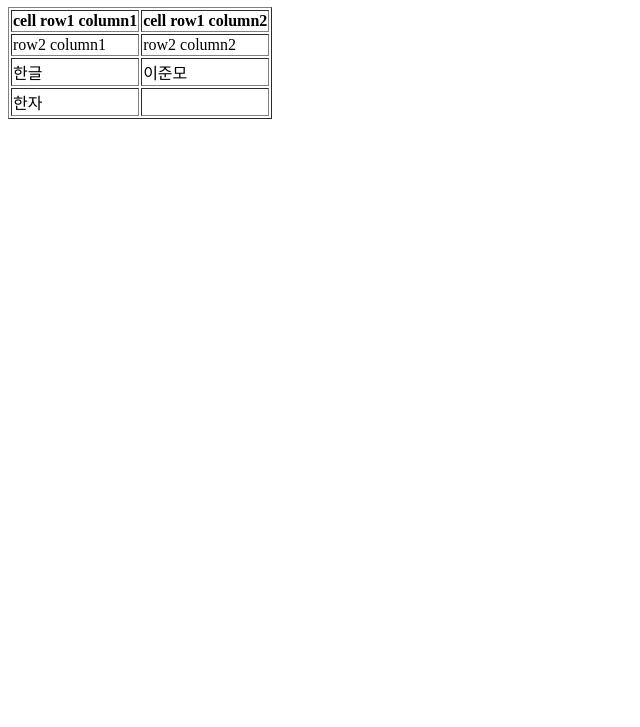
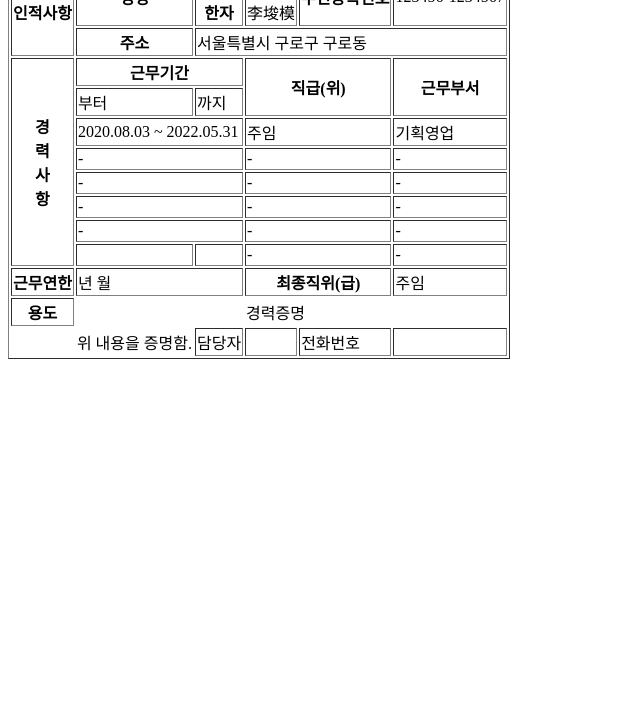
Before and after one commit to junmo-l/htmls, a plain HTML site: page tables_tag.html in a window 1280 px wide. Shown: the part 73-800 px from the top of the page, without its empty margins (0-640 px from the left). Drawn offline with Linux system fonts and the light colour scheme.

Commit message:
tables tag

```diff
--- a/tables_tag.html
+++ b/tables_tag.html
@@ -7,24 +7,139 @@
     <title>Document</title>
 </head>
 <body>
-    <h1>Tables any tags</h1>
+    <!-- 컬럼의 개수가 6개보다 많음 -->
     <table border="1">
         <thead>
             <tr>
-                <th>cell row1 column1</th>
-                <th>cell row1 column2</th>
+                <th colspan="6">경력증명서</th> <!-- bold, 가운데정렬  -->
             </tr>
         </thead>
         <tbody>
             <tr>
-                <td>row2 column1</td>
-                <td>row2 column2</td>
-            </tr>
-                <td>한글</td>
+                <th rowspan="3">인적사항</th>
+                <th rowspan="2">성명</th>
+                <th>한글</th>
                 <td>이준모</td>
+                <th rowspan="2">주민등록번호</th>
+                <td rowspan="2">123456-1234567</td>
             </tr>
             <tr>
-                <td>한자</td>
+                <!-- <td>cell 2 column 1</td>  -->
+                <!-- <td>cell 2 column 2</td> -->
+                <th>한자</th>
+                <td>李埈模</td>
+                <!-- <td>cell 2 column 5</td> -->
+                <!-- <td>cell 2 column 6</td> -->
+            </tr>
+            <tr>
+                <!-- <td>cell 3 column 1</td>  -->
+                <th>주소</th>
+                <td colspan="4">서울특별시 구로구 구로동</td>
+                <!-- <td>cell 3 column 4</td>
+                <td>cell 3 column 5</td>
+                <td>cell 3 column 6</td> -->
+            </tr>
+            <tr>
+                <th rowspan="8">경<br>력<br>사<br>항</th>
+                <th colspan="2">근무기간</th>
+                <!-- <td>cell 4 column 3</td> -->
+                <th rowspan="2" colspan="2">직급(위)</th>
+                <th rowspan="2">근무부서</th>
+                <!-- <td>cell 4 column 6</td> -->
+            </tr>
+            <tr>
+                <!-- <td>cell 5 column 1</td>  -->
+                <td>부터</td>
+                <td>까지</td>
+                <!-- <td>cell 5 column 4</td> -->
+                <!-- <td>cell 5 column 5</td> -->
+                <!-- <td>cell 5 column 6</td> -->
+            </tr>
+            <tr>
+                <!-- <td>cell 6 column 1</td>  -->
+                <td colspan="2">2020.08.03 ~ 2022.05.31</td>
+                <!-- <td>cell 6 column 3</td> -->
+                <td colspan="2">주임</td>
+                <td>기획영업</td>
+                <!-- <td>cell 6 column 6</td> -->
+            </tr>
+            <tr>
+                <!-- <td>cell 7 column 1</td>  -->
+                <td colspan="2">-</td>
+                <!-- <td>cell 7 column 3</td> -->
+                <td colspan="2">-</td>
+                <td>-</td>
+                <!-- <td>cell 7 column 6</td> -->
+            </tr>
+            <tr>
+                <!-- <td>cell 8 column 1</td>  -->
+                <td colspan="2">-</td>
+                <!-- <td>cell 8 column 3</td> -->
+                <td colspan="2">-</td>
+                <td>-</td>
+                <!-- <td>cell 8 column 6</td> -->
+            </tr>
+            <tr>
+                <!-- <td>cell 9 column 1</td>  -->
+                <td colspan="2">-</td>
+                <!-- <td>cell 9 column 3</td> -->
+                <td colspan="2">-</td>
+                <td>-</td>
+                <!-- <td>cell 9 column 6</td> -->
+            </tr>
+            <tr>
+                <!-- <td>cell 10 column 1</td>  -->
+                <td colspan="2">-</td>
+                <!-- <td>cell 10 column 3</td> -->
+                <td colspan="2">-</td>
+                <td>-</td>
+                <!-- <td>cell 10 column 6</td> -->
+            </tr>
+            <tr>
+                <!-- <td>cell 11 column 1</td>  -->
+                <td></td>
+                <td></td>
+                <td colspan="2">-</td>
+                <td>-</td>
+                <!-- <td>cell 11 column 6</td> -->
+            </tr>
+            <tr>
+                <th>근무연한</th>
+                <td colspan="2">년  월</td>
+                <!-- <td>cell 12 column 3</td> -->
+                <th colspan="2">최종직위(급)</th>
+                <td>주임</td>
+                <!-- <td>cell 12 column 6</td> -->
+            </tr>
+            <tr>
+                <th>용도</th>
+                <td colspan="2" style="border-top: none;
+                                      border-bottom: none;
+                                      border-left: none;
+                                      border-right: none;"></td>
+                <!-- <td></td> -->
+                <td colspan="2" style="border-top: none;
+                border-bottom: none;
+                border-left: none;
+                border-right: none;">경력증명</td>
+                <!-- <td></td> -->
+                <td style="border-top: none;
+                border-bottom: none;
+                border-left: none;
+                border-right: none;"></td>
+            </tr>
+            <tr>
+                <th style="border-top: none;
+                border-bottom: none;
+                border-left: none;
+                border-right: none;"></th>
+                <td style="border-top: none;
+                border-bottom: none;
+                border-left: none;
+                border-right: none;">위 내용을 증명함.</td>
+                <td>담당자</td>
+                <td></td>
+                <td>전화번호</td>
                 <td></td>
             </tr>
         </tbody>
```
